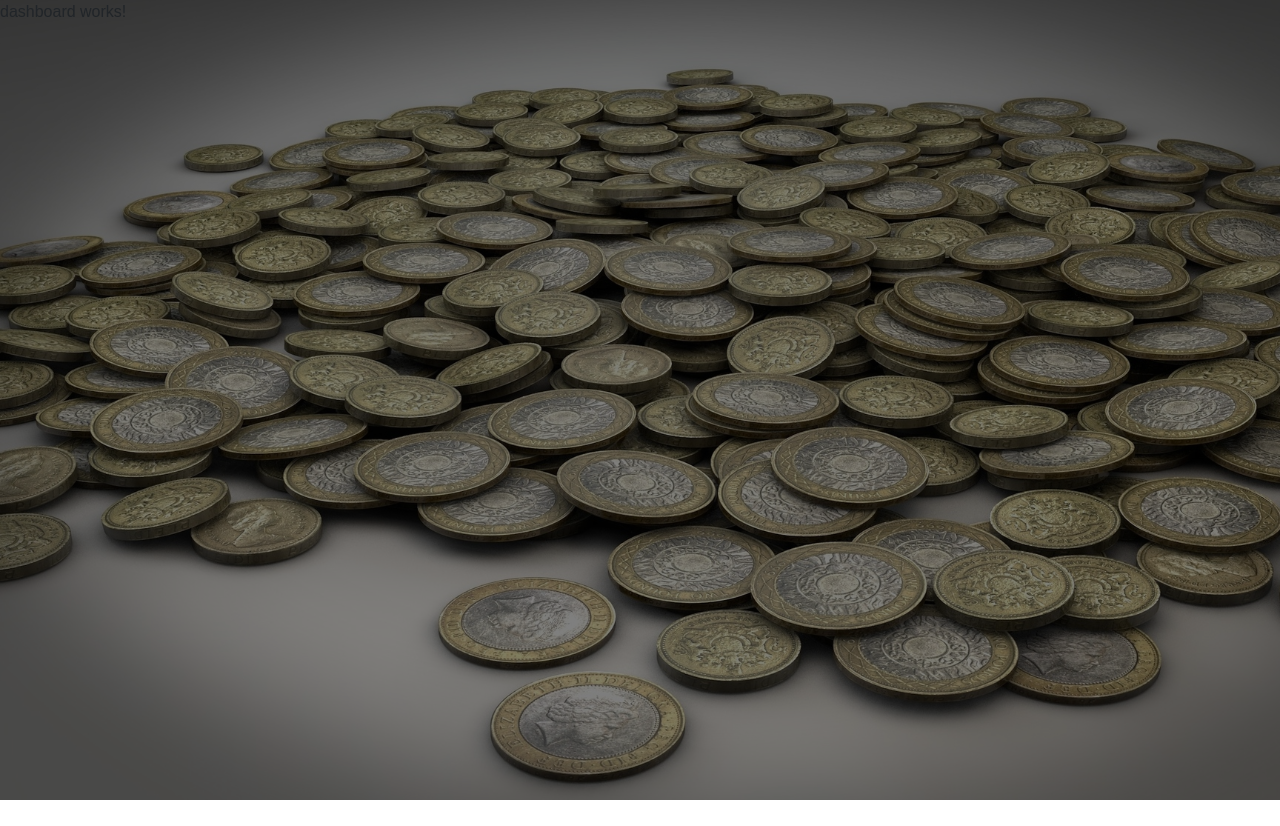
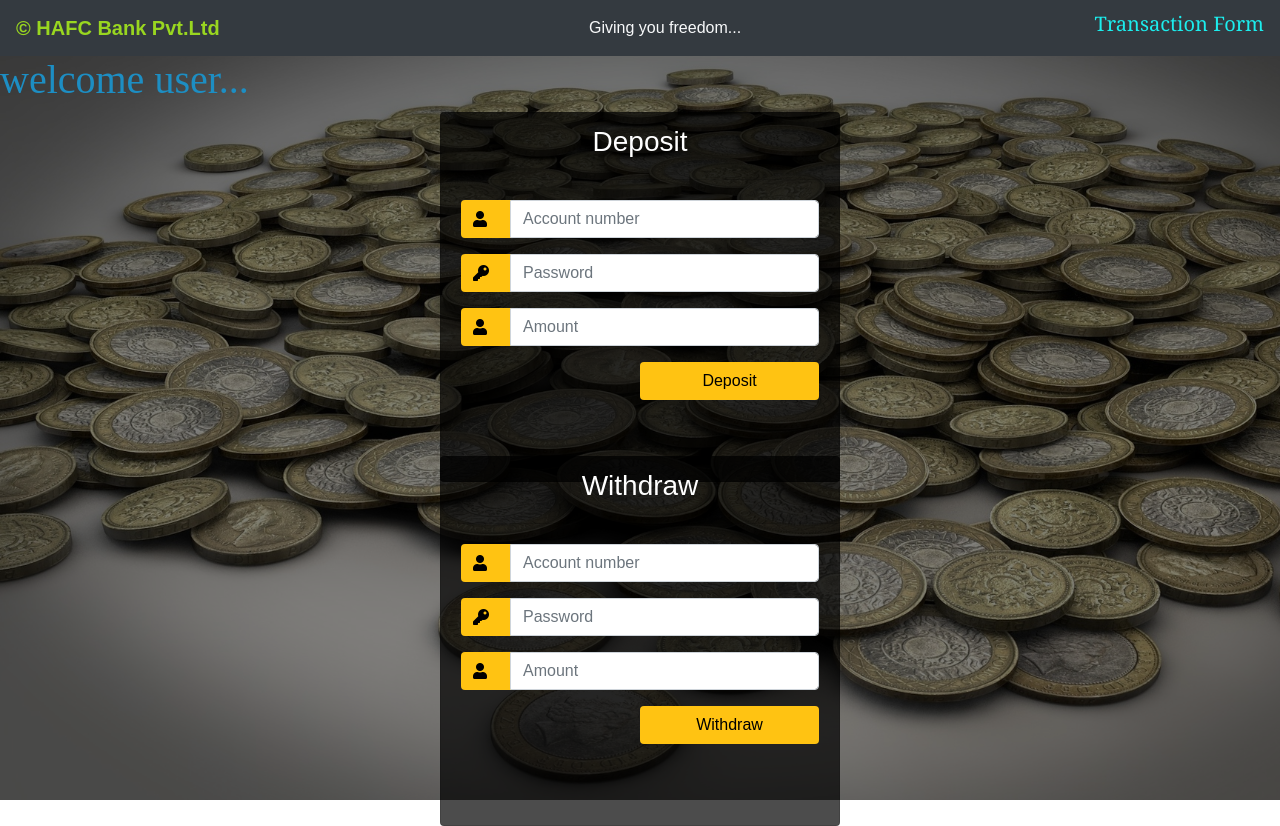
Before and after one commit to siyadpk/Bank_Application, an Angular app: page /dashboard in a window 1280 px wide. Before the commit the page ends 800 px from the top, so only its background shows below. Built offline with nearby package versions, Linux system fonts and the light colour scheme; a web font is replaced by a local one.

Commit message:
add deposit and withdraw functions

```diff
--- a/src/app/Service/database.service.ts
+++ b/src/app/Service/database.service.ts
@@ -33,6 +33,57 @@ export class DatabaseService {
 
    }
 
+   login(acc:any,pwd:any){
+
+
+    let database=this.database
+    console.log(database);
+
+
+    if(acc in database){
+
+      if(pwd == database[acc]['passwd']){
+        return true
+      }
+      else{
+        alert("incorrect password")
+        return false
+      }
+
+    }
+    else{
+      alert("user doesnot exist")
+      return false
+    }
+
+  }
+
+  deposit(acc:any,pwd:any,amt:any){
+
+    let amount=parseInt(amt)
+
+    let database=this.database
+    if(acc in database){
+
+      if(pwd == database[acc]['passwd']){
+        database[acc]['bal']+=amount
+        return database[acc]['bal']
+
+      }
+      else{
+        alert('incorrect password')
+        return false
+
+      }
+    }
+    else{
+      alert('user doesnt exist')
+      return false
+    }
+
+  }
+
+
 
 
 }
--- a/src/app/dashboard/dashboard.component.html
+++ b/src/app/dashboard/dashboard.component.html
@@ -1 +1,117 @@
-<p>dashboard works!</p>
+<!DOCTYPE html>
+<html>
+<head>
+	<title>Login Page</title>
+<!--Made with love by Mutiullah Samim -->
+
+
+</head>
+<body>
+
+   <nav class="navbar navbar-light bg-dark " >
+  <a class="navbar-brand  " href="#" style="color:rgb(153, 214, 32);"><b>&#169; HAFC Bank Pvt.Ltd </b></a>
+  <span class="quote text-light">Giving you freedom...</span>
+  <h5 style="color: rgb(28, 237, 237);font-family: Georgia, 'Times New Roman', Times, serif;">Transaction Form</h5>
+
+</nav>
+
+<h1 style="font-family:'Times New Roman', Times, serif;color: rgb(29, 142, 195);">welcome user...</h1>
+
+
+<div class="container col-md-12 mt-0">
+	<div class="d-flex justify-content-center h-100">
+		<div class="card">
+			<div class="card-header">
+				<h3 class="text-center">Deposit</h3>
+
+			</div>
+			<div class="card-body">
+				<form >
+
+
+
+
+
+					<div class="input-group form-group">
+						<div class="input-group-prepend">
+							<span class="input-group-text"><i class="fas fa-user"></i></span>
+						</div>
+						<input type="text" class="form-control" name="acc" [(ngModel)]="acc" placeholder="Account number" id="register_accno" required>
+
+					</div>
+					<div class="input-group form-group">
+						<div class="input-group-prepend">
+							<span class="input-group-text"><i class="fas fa-key"></i></span>
+						</div>
+						<input type="password" name="pwd" [(ngModel)]="pwd" class="form-control" placeholder="Password" id="register_password" required>
+					</div>
+
+                    <div class="input-group form-group">
+						<div class="input-group-prepend">
+							<span class="input-group-text"><i class="fas fa-user"></i></span>
+						</div>
+						<input type="text" class="form-control" name="amount" [(ngModel)]="amt" placeholder="Amount" id="register_amount" required>
+
+					</div>
+
+					<div class="form-group">
+						<input type="submit" (click)="deposit()"  value="Deposit" class="btn float-right login_btn " style="width:50%" >
+					</div>
+				</form>
+
+	</div>
+</div>
+</div>
+</div>
+
+
+<div  class="container col-md-12 mt-0">
+	<div class="d-flex justify-content-center h-100">
+		<div class="card">
+			<div class="card-header">
+				<h3 class="text-center">Withdraw</h3>
+
+			</div>
+			<div class="card-body">
+				<form >
+
+
+
+
+
+					<div class="input-group form-group">
+						<div class="input-group-prepend">
+							<span class="input-group-text"><i class="fas fa-user"></i></span>
+						</div>
+						<input type="text" class="form-control" name="acc" [(ngModel)]="acc1" placeholder="Account number" id="register_accno" required>
+
+					</div>
+					<div class="input-group form-group">
+						<div class="input-group-prepend">
+							<span class="input-group-text"><i class="fas fa-key"></i></span>
+						</div>
+						<input type="password" name="pwd" [(ngModel)]="pwd1" class="form-control" placeholder="Password" id="register_password" required>
+					</div>
+
+                    <div class="input-group form-group">
+						<div class="input-group-prepend">
+							<span class="input-group-text"><i class="fas fa-user"></i></span>
+						</div>
+						<input type="text" class="form-control" name="amount" [(ngModel)]="amt1" placeholder="Amount" id="register_amount" required>
+
+					</div>
+
+					<div class="form-group">
+						<input type="submit" (submit)="withdraw()" value="Withdraw" class="btn float-right login_btn " style="width:50%" >
+					</div>
+				</form>
+
+	</div>
+</div>
+</div>
+</div>
+
+
+
+</body>
+</html>
--- a/src/app/dashboard/dashboard.component.ts
+++ b/src/app/dashboard/dashboard.component.ts
@@ -1,4 +1,5 @@
 import { Component, OnInit } from '@angular/core';
+import { DatabaseService } from '../Service/database.service';
 
 @Component({
   selector: 'app-dashboard',
@@ -6,10 +7,33 @@ import { Component, OnInit } from '@angular/core';
   styleUrls: ['./dashboard.component.css']
 })
 export class DashboardComponent implements OnInit {
+   acc=''
+   amt=''
+   pwd=''
 
-  constructor() { }
+   acc1=''
+   pwd1=''
+   amt1=''
+
+  constructor( private ds:DatabaseService) { }
 
   ngOnInit(): void {
   }
+  deposit(){
+    var acc=this.acc
+    var amt=this.amt
+    var pwd=this.pwd
+
+    const result=this.ds.deposit(acc,pwd,amt)
+    if(result){
+      alert(`amount ${amt} is deposited and your new balance is ${result}`)
+    }
+
+
+
+  }
+  withdraw(){
+    alert('withdraw success')
+  }
 
 }
--- a/src/app/login/login.component.html
+++ b/src/app/login/login.component.html
@@ -9,10 +9,10 @@
 </head>
 <body>
 
-   <nav class="navbar navbar-light bg-dark " >
-  <a class="navbar-brand  " href="#" style="color:rgb(85, 98, 237);"><b>&#169; HAFC Bank Pvt.Ltd </b></a>
+   <nav class="navbar navbar-light  " style="background-color: rgb(179, 66, 13);" >
+  <a class="navbar-brand  " href="#" style="color:rgb(211, 214, 218);"><b>&#169; HAFC Bank Pvt.Ltd </b></a>
   <span class="quote text-light">Giving you freedom...</span>
-  {{name }}
+
 </nav>
 
 
@@ -20,7 +20,7 @@
 	<div class="d-flex justify-content-center h-100">
 		<div class="card">
 			<div class="card-header">
-				<h3 class="text-center">Sign In</h3>
+				<h3 style="color: rgb(82, 210, 18);" class="text-center">Sign In</h3>
 
 			</div>
 			<div class="card-body">
@@ -44,7 +44,7 @@
 					</div>
 				</form>
 			</div>
-			<p style="color:white;align-items:baseline;">Not a user? <a routerLink="register">Register</a></p>
+			<p style="color:rgb(204, 9, 9);align-items:baseline;padding-left: 20px;padding-bottom: 20px;">Not a user? <a routerLink="register">Register</a></p>
 		</div>
 	</div>
 </div>
--- a/src/app/login/login.component.ts
+++ b/src/app/login/login.component.ts
@@ -44,19 +44,13 @@ export class LoginComponent implements OnInit {
     console.log(database);
 
 
-    if(acc in database){
+   let result=this.ds.login(acc,pwd)
 
-      if(pwd == database[acc]['passwd']){
-        this.router.navigateByUrl('dashboard')
-      }
-      else{
-        alert("incorrect password")
-      }
+    if(result){
+      alert('login success')
+      this.router.navigateByUrl('dashboard')
+    }
 
-    }
-    else{
-      alert("user doesnot exist")
-    }
   }
 
 }
--- a/src/app/register/register.component.html
+++ b/src/app/register/register.component.html
@@ -54,7 +54,7 @@
 					</div>
 				</form>
 			</div>
-			<p style="color:white;align-items:baseline;">Existing user? <a routerLink="">Login</a></p>
+			<p style="color:white;align-items:baseline;padding-left: 20px;padding-bottom: 20px;">Existing user? <a routerLink="">Login</a></p>
 		</div>
 	</div>
 </div>
--- a/src/styles.css
+++ b/src/styles.css
@@ -13,7 +13,7 @@ font-family: 'Numans', sans-serif;
 }
 
 .container{
-height: 100%;
+height: 43%;
 align-content: center;
 }
 
```
